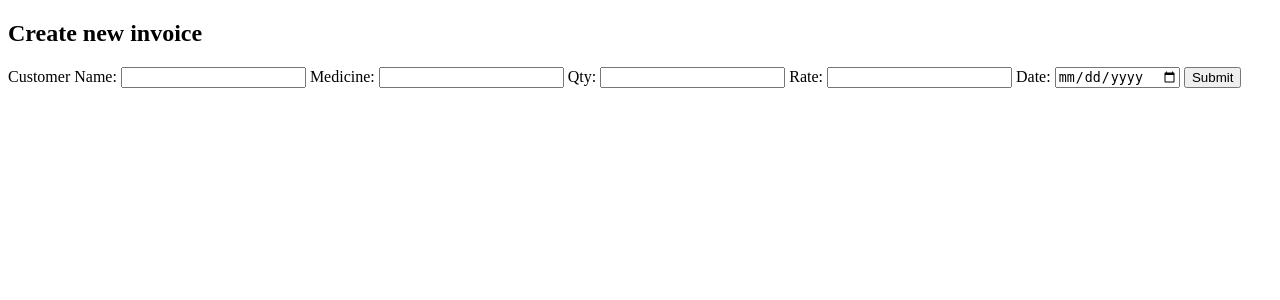
After one commit to rupakolee/pharmacy, a PHP site: page /invoice.php in a window 1280 px wide. The commit adds this page. Shown: the top 300 px of the page. Run offline with PHP 8.4, Linux system fonts and the light colour scheme.

Commit message:
invoice and sales updated

```diff
--- a/home/home.php
+++ b/home/home.php
@@ -49,9 +49,9 @@ if ($result == false) {
             <ul id="menu-list">
                 <li><a href="#">Dashboard</a></li>
                 <li><a href="purchase.php">Purchase</a></li>
+                <li><a href="invoice.php">Invoice</a></li>
                 <li><a href="sales.php">Sales</a></li>
                 <li><a href="inventory.php">Medicines</a></li>
-                <li><a href="#">Category</a></li>
                 <li><a href="#">Customers</a></li>
                 <li><a href="vendor.php">Vendors</a></li>
             </ul>
--- /dev/null
+++ b/home/invoice.php
@@ -0,0 +1,53 @@
+<?php
+include "../includes/database.php";
+if($_SERVER['REQUEST_METHOD']=="POST") {
+    $customer = $_POST['customer'];
+    $medicine = $_POST['medicine'];
+    $quantity = $_POST['quantity'];
+    $rate = $_POST['rate'];
+    $total = $quantity*$rate;
+    $date = $_POST['date'];
+    $sql = "insert into invoice (customer_name, medicine_name, quantity, rate, total, date)
+    values (?,?,?,?,?,?)";
+    if(isset($_POST['submit'])) {
+        $stmt = mysqli_prepare($conn, $sql);
+        mysqli_stmt_bind_param($stmt, 'ssssss', $customer, $medicine, $quantity, $rate, $total, $date);
+        mysqli_stmt_execute($stmt);
+    }
+}
+?>
+
+
+<!DOCTYPE html>
+<html lang="en">
+
+<head>
+    <meta charset="UTF-8">
+    <meta name="viewport" content="width=device-width, initial-scale=1.0">
+    <title>Invoice</title>
+</head>
+
+<body>
+    <div class="invoice-wrapper">
+        <h2>Create new invoice</h2>
+
+        <form action="" method="POST">
+
+            <label for="customer">Customer Name:</label>
+            <input type="text" name="customer" id="customer">
+            <label for="medicine">Medicine:</label>
+            <input type="text" name="medicine" id="medicine">
+            <label for="quantity">Qty:</label>
+            <input type="number" name="quantity" id="quantity">
+            <label for="rate">Rate:</label>
+            <input type="number" name="rate" id="rate">
+            <label for="date">Date:</label>
+            <input type="date" name="date" id="date">
+            <input type="submit" name="submit" id="submit">
+
+        </form>
+
+    </div>
+</body>
+
+</html>
--- a/home/purchase.php
+++ b/home/purchase.php
@@ -17,6 +17,7 @@
                 $message = "Entry added successfully!";
             }
         }
+    }
 
         // display records
 
@@ -30,7 +31,6 @@
         else {
             $error = 1;
         }
-    }
 ?>
 
 <!DOCTYPE html>
```
Also changed, not shown: home/sales.php (+23 -1 lines).
